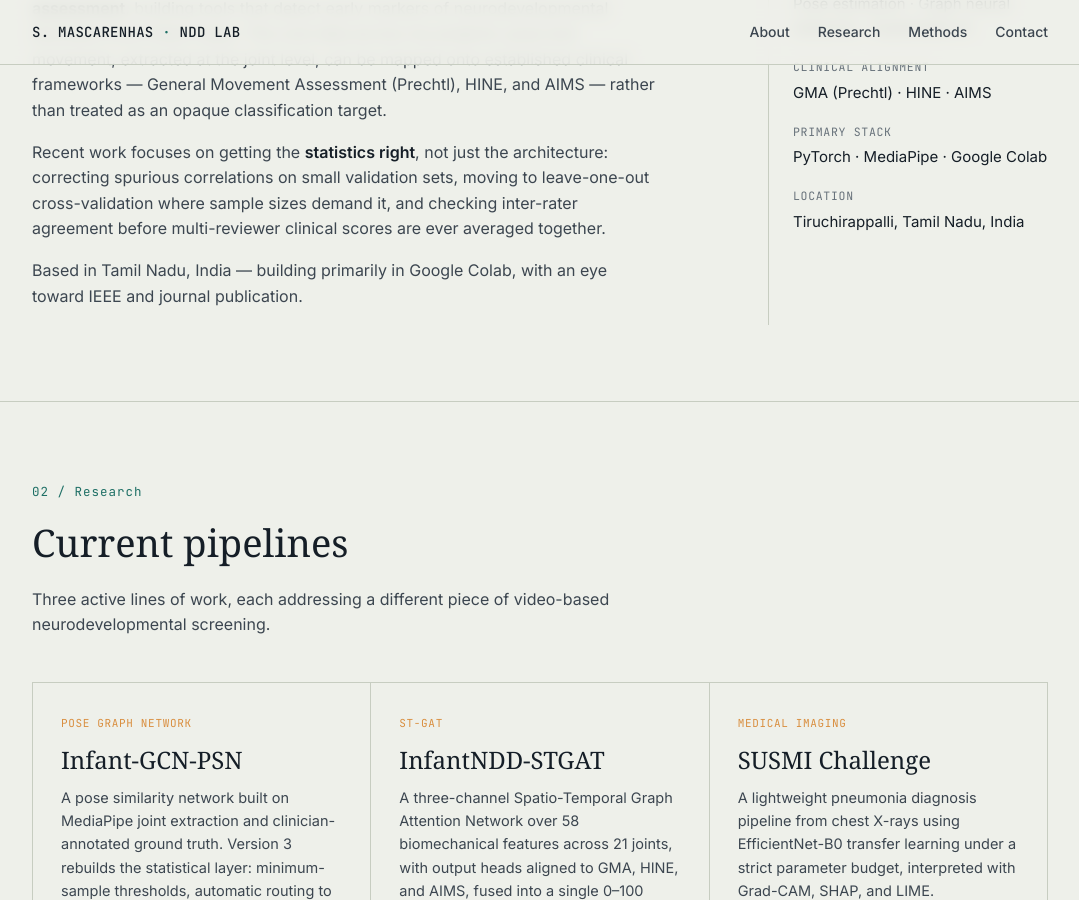
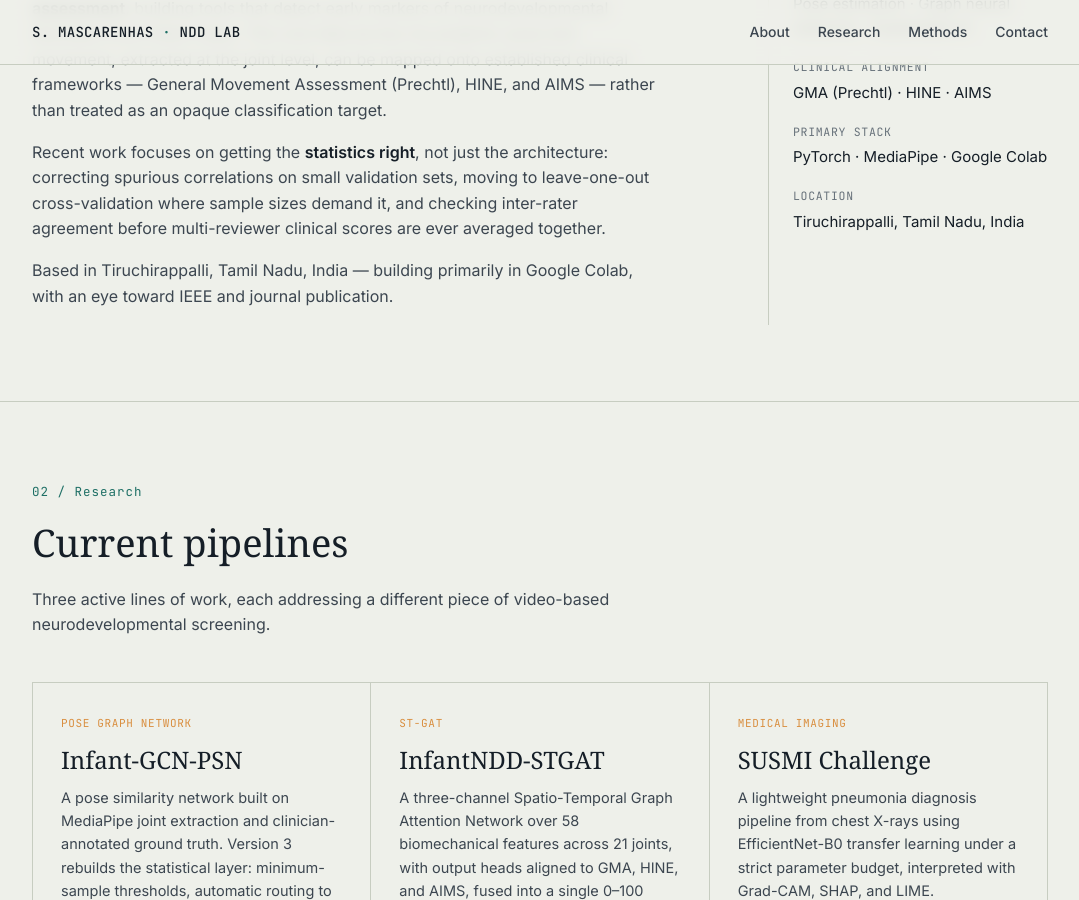
Before and after one commit to smaski01/smascarenhass.github.io, a Jekyll site: the page index1.html, which Jekyll copies as it is, in a window 1280 px wide and 900 px high, scrolled down 1070 px. Shown: the whole window, without its empty margins (100-1179 px from the left). Built offline with Jekyll 4.4.1, drawn with Linux system fonts in a browser that asks for light colours; some web fonts are replaced; some of the changed lines change nothing that is shown; some of the changed text lies outside the part shown.

Commit message:
Update index1.html

```diff
--- a/index1.html
+++ b/index1.html
@@ -47,7 +47,6 @@
 
   .wrap{ max-width:1080px; margin:0 auto; padding:0 32px; }
 
-  /* ---------- NAV ---------- */
   header.site-nav{
     position:sticky; top:0; z-index:50;
     background:color-mix(in srgb, var(--paper) 88%, transparent);
@@ -69,7 +68,6 @@
   }
   .site-nav nav a:hover{ color:var(--teal); }
 
-  /* ---------- HERO ---------- */
   .hero{
     position:relative;
     padding:96px 0 80px;
@@ -127,7 +125,6 @@
     .graph-stage{ height:260px; order:-1; }
   }
 
-  /* ---------- SECTION GENERIC ---------- */
   section{ padding:76px 0; border-bottom:1px solid var(--line); }
   section:last-of-type{ border-bottom:none; }
   .section-head{ margin-bottom:44px; max-width:60ch; }
@@ -143,7 +140,6 @@
   .reveal{ opacity:0; transform:translateY(14px); transition:opacity 0.6s ease, transform 0.6s ease; }
   .reveal.in{ opacity:1; transform:translateY(0); }
 
-  /* ---------- ABOUT ---------- */
   .about-grid{ display:grid; grid-template-columns: 1fr 280px; gap:48px; }
   .about-grid p{ color:var(--ink-soft); font-size:16px; margin-bottom:16px; max-width:62ch; }
   .about-grid p strong{ color:var(--ink); font-weight:600; }
@@ -153,7 +149,6 @@
   .facts dd{ font-size:15px; color:var(--ink); margin-top:4px; }
   @media (max-width:760px){ .about-grid{ grid-template-columns:1fr; } .facts{ border-left:none; padding-left:0; border-top:1px solid var(--line); padding-top:20px; } }
 
-  /* ---------- RESEARCH CARDS ---------- */
   .card-grid{ display:grid; grid-template-columns:repeat(3, 1fr); gap:1px; background:var(--line); border:1px solid var(--line); }
   .card{
     background:var(--paper); padding:32px 28px; display:flex; flex-direction:column;
@@ -173,14 +168,12 @@
   .card .metric b{ color:var(--teal); font-weight:500; }
   @media (max-width:860px){ .card-grid{ grid-template-columns:1fr; } }
 
-  /* ---------- METHODS / TOOLS ---------- */
   .tool-cloud{ display:flex; flex-wrap:wrap; gap:10px; }
   .tool-cloud span{
     font-family:var(--mono); font-size:13px; padding:7px 14px; border:1px solid var(--line);
     border-radius:999px; color:var(--ink-soft); background:var(--paper-alt);
   }
 
-  /* ---------- CONTACT ---------- */
   .contact-band{ background:var(--ink); color:var(--paper); border-bottom:none; }
   .contact-band .section-head h2{ color:var(--paper); }
   .contact-band .section-head p{ color:#B9C0C6; }
@@ -224,7 +217,6 @@
     </div>
     <div class="graph-stage" aria-hidden="true">
       <svg viewBox="0 0 320 420" xmlns="http://www.w3.org/2000/svg">
-        <!-- 21-joint pose graph, styled as the paper's skeleton graph -->
         <g id="edges" stroke="var(--teal)">
           <path class="graph-edge" style="animation-delay:.05s" d="M160,40 L160,90"/>
           <path class="graph-edge" style="animation-delay:.10s" d="M160,90 L110,110"/>
@@ -281,7 +273,7 @@
       <div class="reveal">
         <p>I work at the intersection of <strong>computer vision, deep learning, and clinical assessment</strong>, building tools that detect early markers of neurodevelopmental disorders from infant video. The core idea across my projects: pose and movement, extracted at the joint level, can be mapped onto established clinical frameworks — General Movement Assessment (Prechtl), HINE, and AIMS — rather than treated as an opaque classification target.</p>
         <p>Recent work focuses on getting the <strong>statistics right</strong>, not just the architecture: correcting spurious correlations on small validation sets, moving to leave-one-out cross-validation where sample sizes demand it, and checking inter-rater agreement before multi-reviewer clinical scores are ever averaged together.</p>
-        <p>Based in Tamil Nadu, India — building primarily in Google Colab, with an eye toward IEEE and journal publication.</p>
+        <p>Based in Tiruchirappalli, Tamil Nadu, India — building primarily in Google Colab, with an eye toward IEEE and journal publication.</p>
       </div>
       <dl class="facts reveal">
         <dt>Focus areas</dt>
@@ -362,10 +354,10 @@
       <p>Particularly interested in connections across the neuroimaging and pediatric neuroscience community in India.</p>
     </div>
     <div class="contact-list reveal">
-      <a href="mailto:your.steolams2@gmail.com">your.example@gmail.com</a>
+      <a href="mailto:sfdsafas@gmail.com?subject=Research%20Inquiry&body=Hi%2C%0A%0AI%27d%20like%20to%20connect%20regarding%20your%20research%20on%20infant%20neurodevelopmental%20disorder%20detection.%0A%0A">sfdsafas@gmail.com</a>
       <a href="https://github.com/smascarenhas">github.com/smascarenhas</a>
       <a href="https://scholar.google.com">Google Scholar</a>
-      <a href="https://linkedin.com">Linexample
+      <a href="https://linkedin.com">LinkedIn</a>
     </div>
   </div>
 </section>
@@ -375,7 +367,6 @@
 </footer>
 
 <script>
-  // Scroll-reveal for sections
   const revealEls = document.querySelectorAll('.reveal');
   const io = new IntersectionObserver((entries) => {
     entries.forEach(e => { if (e.isIntersecting) { e.target.classList.add('in'); io.unobserve(e.target); } });
```
